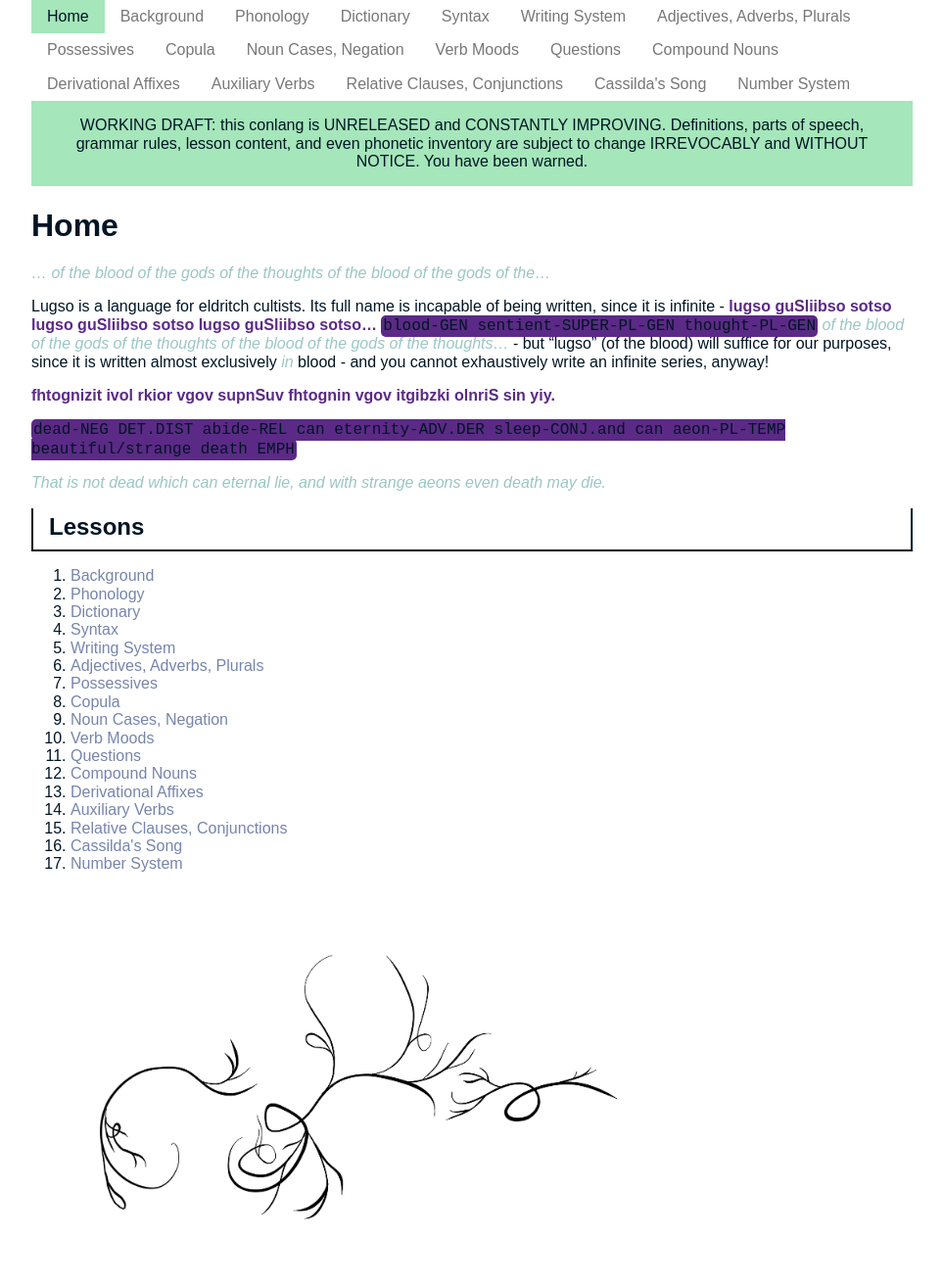
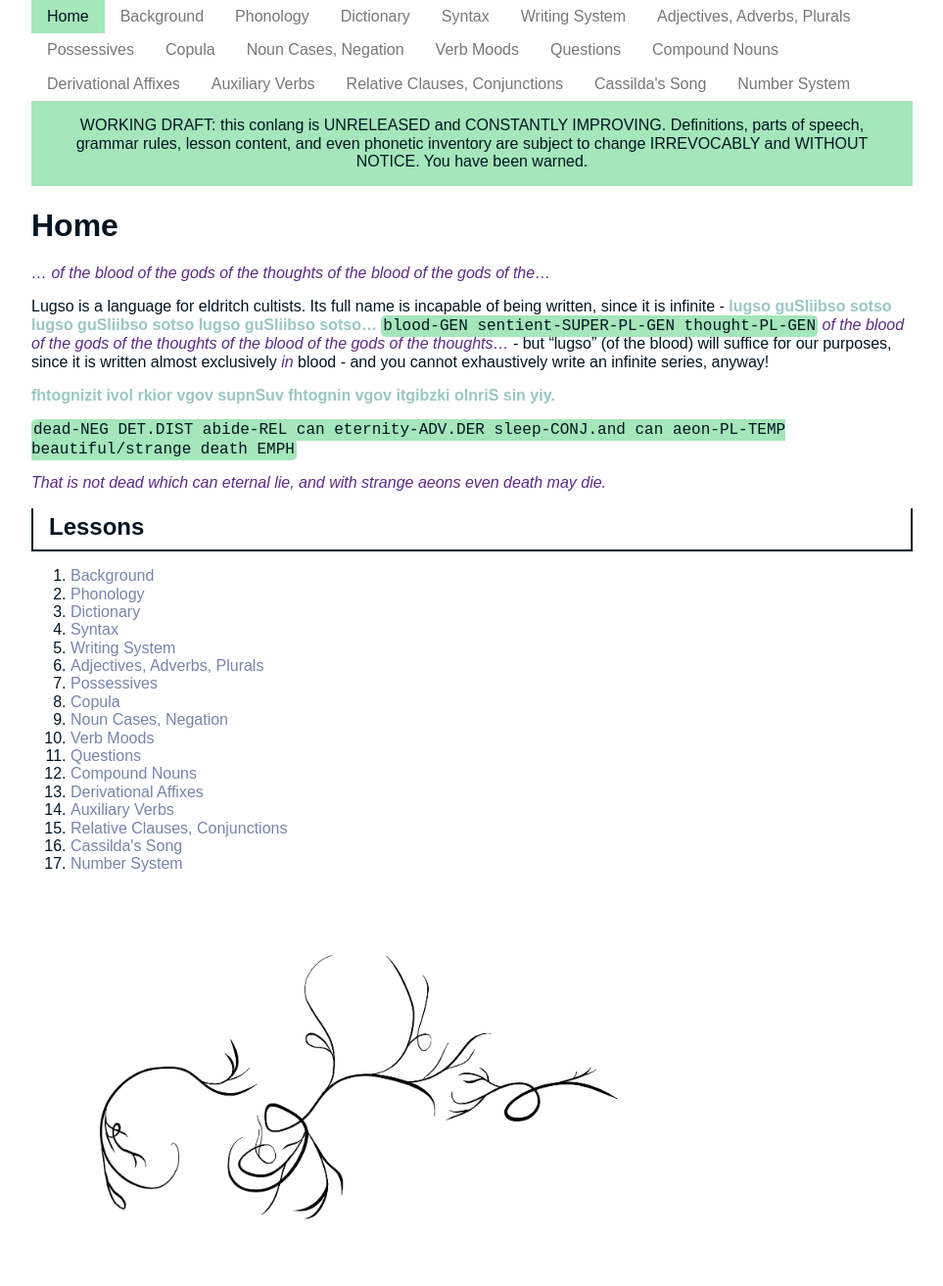
Before and after one commit to 0x70b1a5/lugso, a Jekyll site: the page built from index.md, in a window 1280 px wide. Shown: the whole page at 98% size, without its empty margins (158-1121 px from the left). Built offline with Jekyll 4.4.1, drawn with Linux system fonts in a browser that asks for light colours; nearby versions of some CDN libraries.

Commit message:
colors XIV: color revolution

```diff
--- a/assets/style.scss
+++ b/assets/style.scss
@@ -3,7 +3,7 @@
 
 $blak: #001524;
 $prim: #A5E6BA;
-$primdark: #9AC6C5;
+$midd: #9AC6C5;
 $turq: #7785AC;
 $seco: #5B2A86;
 $purp: #360568;
@@ -29,7 +29,7 @@ html {
 
             &:not(.active) {
                 &:hover{
-                    background: $primdark;
+                    background: $midd;
                 }
             }
         }
@@ -59,11 +59,11 @@ html {
     }
 
     strong {
-        color: $seco;
+        color: $midd;
     }
 
     em {
-        color: $primdark;
+        color: $seco;
     }
 
     img {
@@ -81,7 +81,7 @@ html {
         }
 
         th {
-            background-color: $primdark;
+            background-color: $midd;
             color:white;
         }
 
@@ -91,7 +91,7 @@ html {
     }
 
     code {
-        background: $seco;
+        background: $prim;
         padding: 2px;
         border-radius: 5px;
     }
```
